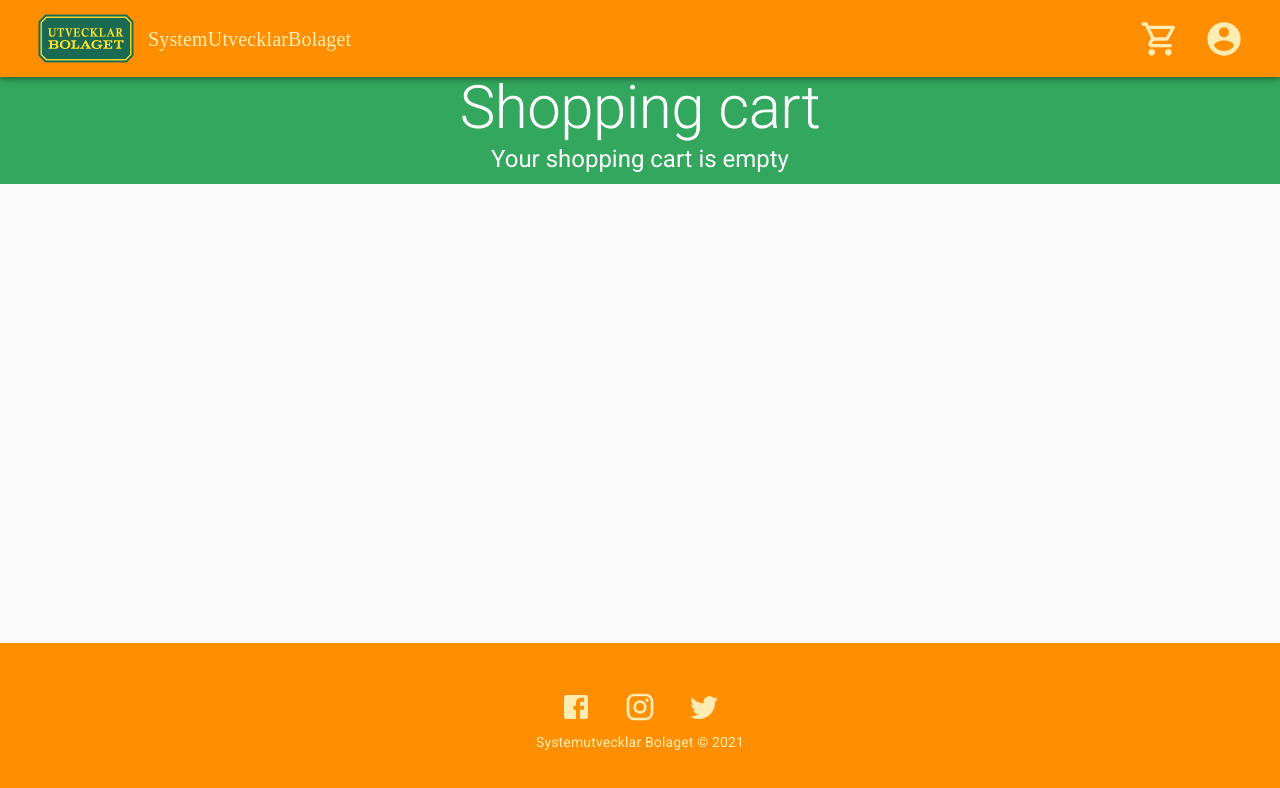
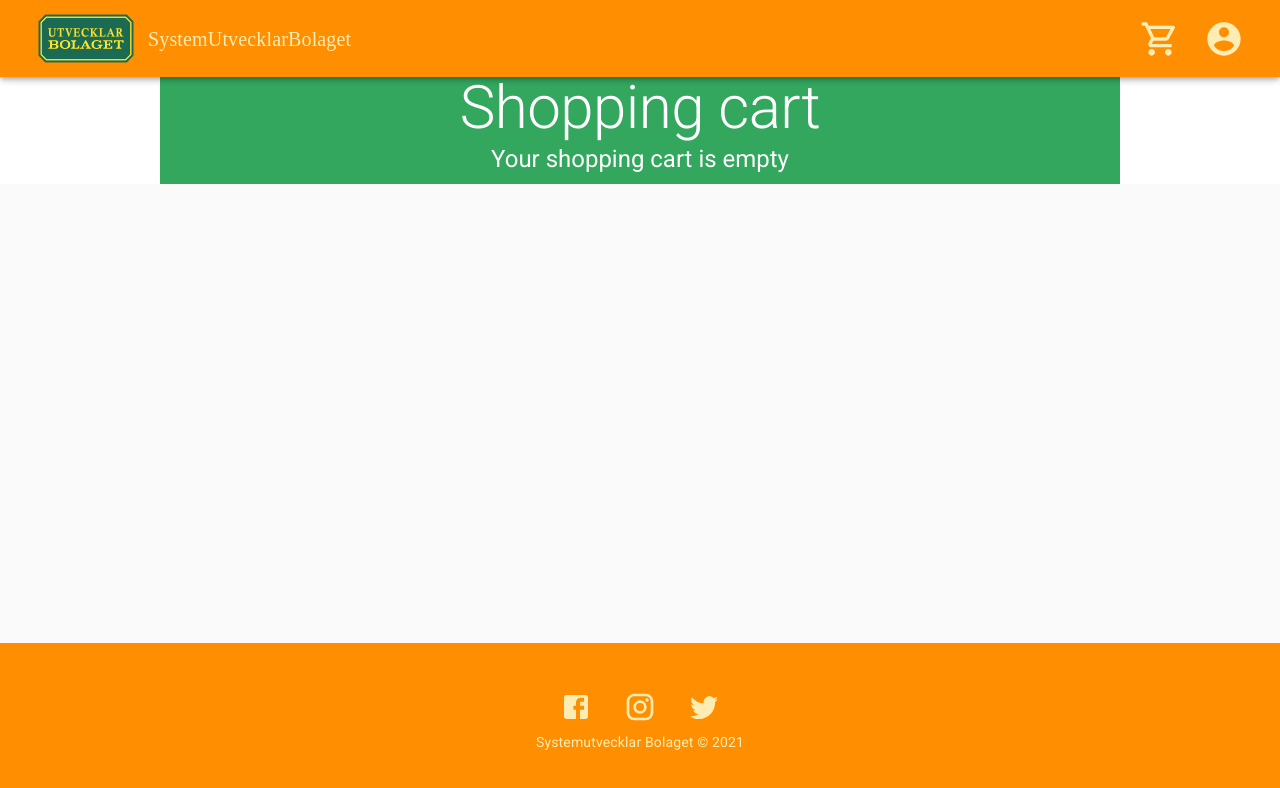
Before and after one commit to JonathanMarkert/systemutvecklarbolaget, a React (Create React App) app: page /cart in a window 1280 px wide. Shown: the top 788 px of the page. Built offline with nearby package versions, Linux system fonts and the light colour scheme.

Commit message:
#72 Switch on shopping cart

```diff
--- a/src/pages/ShoppingCart.tsx
+++ b/src/pages/ShoppingCart.tsx
@@ -44,10 +44,10 @@ export default function ShoppingCart() {
       <CssBaseline />
       <Box className={classes.background}>
         {cart.length === 0 ? (
-          <Box className={classes.welcomeToShoppingCart} maxWidth="md">
+          <Container className={classes.welcomeToShoppingCart} maxWidth="md">
             <Typography variant="h2">Shopping cart</Typography>
             <Typography variant="h5">Your shopping cart is empty</Typography>
-          </Box>
+          </Container>
         ) : (
           <div>
             <Container className={classes.welcomeToShoppingCart} maxWidth="md">
```
